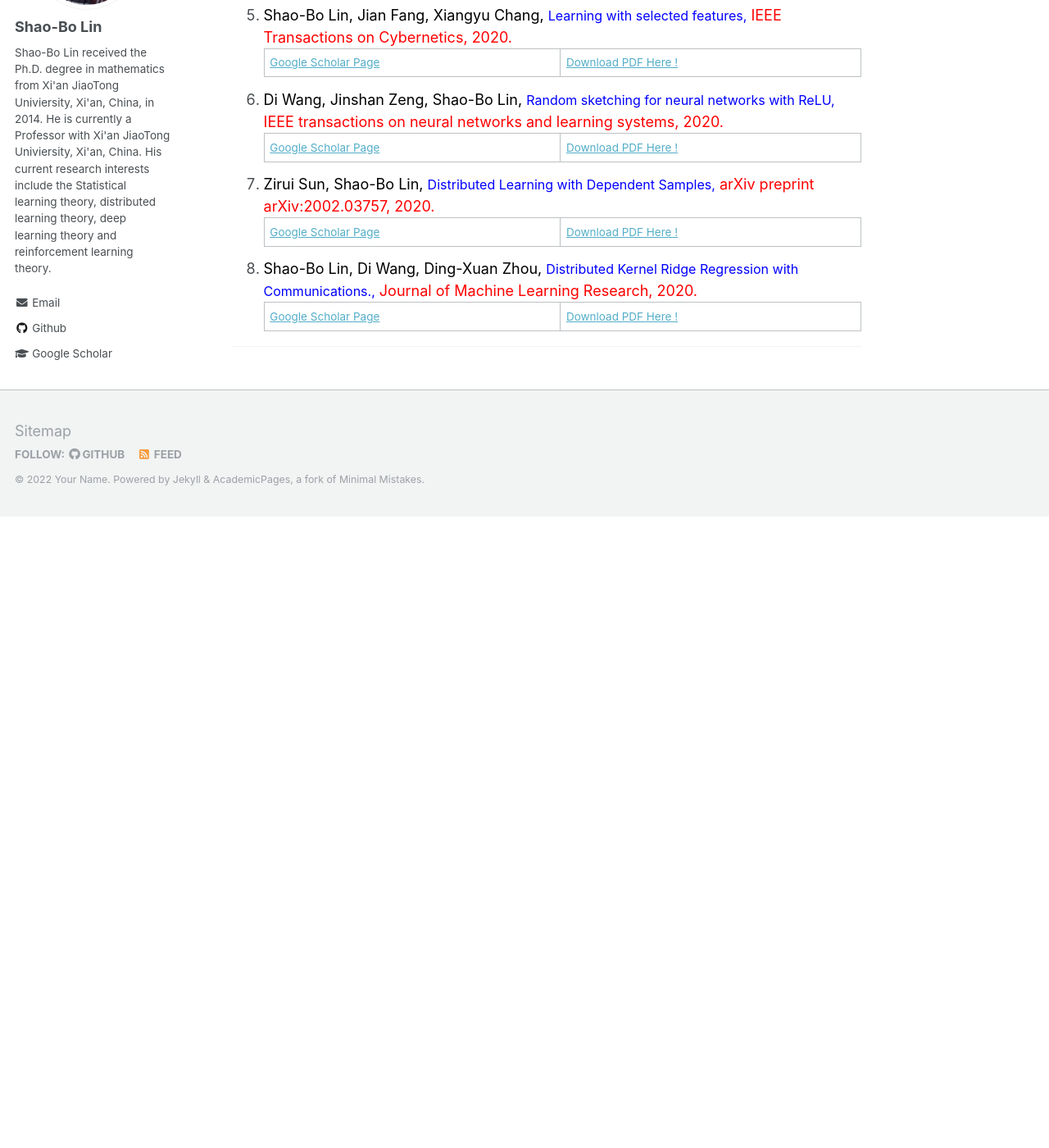
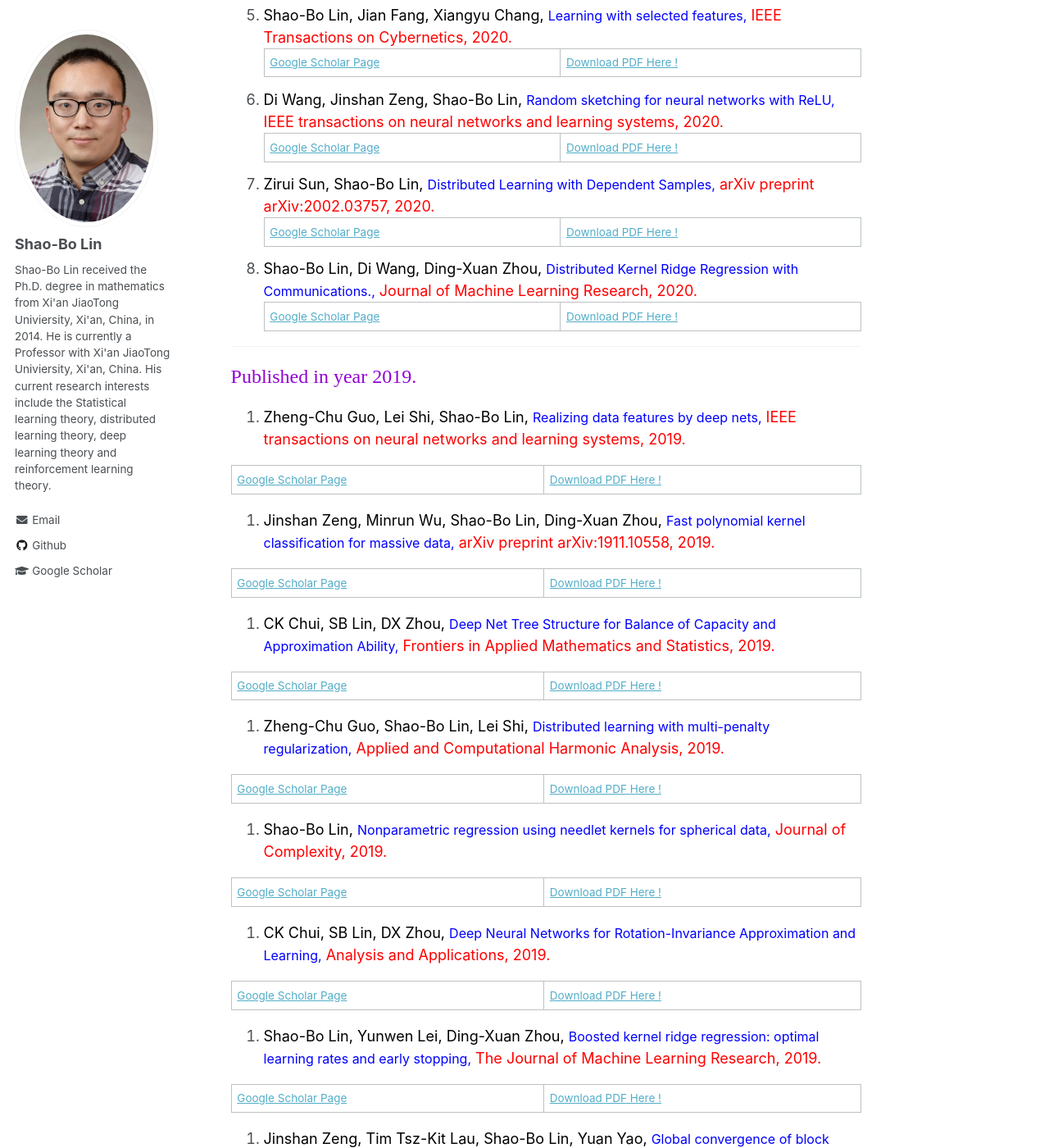
Before and after one commit to JxwangLearningTheory/JxwangLearningTheory.github.io, a Jekyll site: the page built from _pages/about.md, in a window 1280 px wide and 1400 px high, scrolled down 1477 px. Shown: the whole window at 82% size. Built offline with Jekyll 4.4.1, drawn with Linux system fonts in a browser that asks for light colours; before the commit the page ends 2107 px from its top, so only the background shows below that; some of the changed text lies outside the part shown.

Commit message:
Update about.md

```diff
--- a/_pages/about.md
+++ b/_pages/about.md
@@ -83,3 +83,45 @@ author_profile: true
     [Google Scholar Page]( https://scholar.google.com/citations?view_op=view_citation&hl=en&user=dGt4l6QAAAAJ&sortby=pubdate&citation_for_view=dGt4l6QAAAAJ:SrKkpNFED5gC) | [Download PDF Here !](https://jxwanglearningtheory.github.io/files/2020_Distributed_Kernel.pdf)
 
 ------
+
+<font face="华文彩云"  size=5 color ="DarkViolet"> Published in year 2019.</font>
+
+16. <font color ="black">Zheng-Chu Guo, Lei Shi, Shao-Bo Lin,</font><font size=3 color ="blue"> Realizing data features by deep nets,</font> <font color ="red"> IEEE transactions on neural networks and learning systems, 2019.</font>
+
+   [Google Scholar Page](https://scholar.google.com/citations?view_op=view_citation&hl=en&user=dGt4l6QAAAAJ&sortby=pubdate&citation_for_view=dGt4l6QAAAAJ:rCNdntzdTkkC) | [Download PDF Here !](https://jxwanglearningtheory.github.io/files/2019_Realizing_data_features_by_deep_nets.pdf)
+
+17. <font color ="black"> Jinshan Zeng, Minrun Wu, Shao-Bo Lin, Ding-Xuan Zhou,</font><font size=3 color ="blue"> Fast polynomial kernel classification for massive data,</font> <font color ="red"> arXiv preprint arXiv:1911.10558, 2019.</font>
+
+   [Google Scholar Page](https://scholar.google.com/citations?view_op=view_citation&hl=en&user=dGt4l6QAAAAJ&sortby=pubdate&citation_for_view=dGt4l6QAAAAJ:rbGdIwl2e6cC) | [Download PDF Here !](https://jxwanglearningtheory.github.io/files/2019_fast_polynomial_kernel_classification_for_massive_data.pdf)
+
+18. <font color ="black">CK Chui, SB Lin, DX Zhou,</font><font size=3 color ="blue"> Deep Net Tree Structure for Balance of Capacity and Approximation Ability,</font> <font color ="red"> Frontiers in Applied Mathematics and Statistics, 2019.</font>
+
+   [Google Scholar Page](https://scholar.google.com/citations?view_op=view_citation&hl=en&user=dGt4l6QAAAAJ&sortby=pubdate&citation_for_view=dGt4l6QAAAAJ:60iIaj97TE0C) | [Download PDF Here !](https://jxwanglearningtheory.github.io/files/2019_deep_net_tree_structure_for_balance_of_capacity_and_approximation_ability.pdf)
+
+19. <font color ="black">Zheng-Chu Guo, Shao-Bo Lin, Lei Shi,</font><font size=3 color ="blue"> Distributed learning with multi-penalty regularization,</font> <font color ="red"> Applied and Computational Harmonic Analysis, 2019.</font>
+
+   [Google Scholar Page](https://scholar.google.com/citations?view_op=view_citation&hl=en&user=dGt4l6QAAAAJ&sortby=pubdate&citation_for_view=dGt4l6QAAAAJ:X9ykpCP0fEIC) | [Download PDF Here !](https://jxwanglearningtheory.github.io/files/2019_Distributed_learning_with_multi-penalty_regularization.pdf)
+
+20. <font color ="black">  Shao-Bo Lin,</font><font size=3 color ="blue"> Nonparametric regression using needlet kernels for spherical data,</font> <font color ="red"> Journal of Complexity, 2019.</font>
+
+   [Google Scholar Page](https://scholar.google.com/citations?view_op=view_citation&hl=en&user=dGt4l6QAAAAJ&sortby=pubdate&citation_for_view=dGt4l6QAAAAJ:EaFouW7jFu4C) | [Download PDF Here !](https://jxwanglearningtheory.github.io/files/2019_Nonparametric_regression_using_needlet_kernels_for_spherical_data.pdf)
+
+21. <font color ="black">CK Chui, SB Lin, DX Zhou,</font><font size=3 color ="blue"> Deep Neural Networks for Rotation-Invariance Approximation and Learning,</font> <font color ="red">Analysis and Applications, 2019.</font>
+
+   [Google Scholar Page](https://scholar.google.com/citations?view_op=view_citation&hl=en&user=dGt4l6QAAAAJ&cstart=20&pagesize=80&sortby=pubdate&citation_for_view=dGt4l6QAAAAJ:BJtnxTr0fRcC) | [Download PDF Here !](https://jxwanglearningtheory.github.io/files/2019_Deep_Neural_Networks_for_Rotation-Invariance_Approximation_and_Learning.pdf)
+
+22. <font color ="black"> Shao-Bo Lin, Yunwen Lei, Ding-Xuan Zhou,</font><font size=3 color ="blue"> Boosted kernel ridge regression: optimal learning rates and early stopping,</font> <font color ="red"> The Journal of Machine Learning Research, 2019.</font>
+
+   [Google Scholar Page](https://scholar.google.com/citations?view_op=view_citation&hl=en&user=dGt4l6QAAAAJ&cstart=20&pagesize=80&sortby=pubdate&citation_for_view=dGt4l6QAAAAJ:TesyEGJKHF4C) | [Download PDF Here !](https://jxwanglearningtheory.github.io/files/2019_boosted_kernel_ridge_regression_optimal_learning_rates_and_early_stopping.pdf)
+
+23. <font color ="black"> Jinshan Zeng, Tim Tsz-Kit Lau, Shao-Bo Lin, Yuan Yao,</font><font size=3 color ="blue">  Global convergence of block coordinate descent in deep learning,</font> <font color ="red">   International Conference on Machine Learning (ICML), 2019.</font>
+
+   [Google Scholar Page](https://scholar.google.com/citations?view_op=view_citation&hl=en&user=dGt4l6QAAAAJ&cstart=20&pagesize=80&sortby=pubdate&citation_for_view=dGt4l6QAAAAJ:In6cVmBjs0IC) | [Download PDF Here !](https://jxwanglearningtheory.github.io/files/2019_Global_Convergence_of_Block_Coordinate_Descent_in_Deep_Learning.pdf)
+
+24. <font color ="black"> Yao Wang, Xu Liao, Shaobo Lin,</font><font size=3 color ="blue"> Rescaled boosting in classification,</font> <font color ="red">  IEEE transactions on neural networks and learning systems, 2019.</font>
+
+   [Google Scholar Page](https://scholar.google.com/citations?view_op=view_citation&hl=en&user=dGt4l6QAAAAJ&cstart=20&pagesize=80&sortby=pubdate&citation_for_view=dGt4l6QAAAAJ:cBPnxVikjH8C) | [Download PDF Here !]
+
+------
+
+<font face="华文彩云"  size=5 color ="DarkViolet"> Published in year 2018.</font>
```
